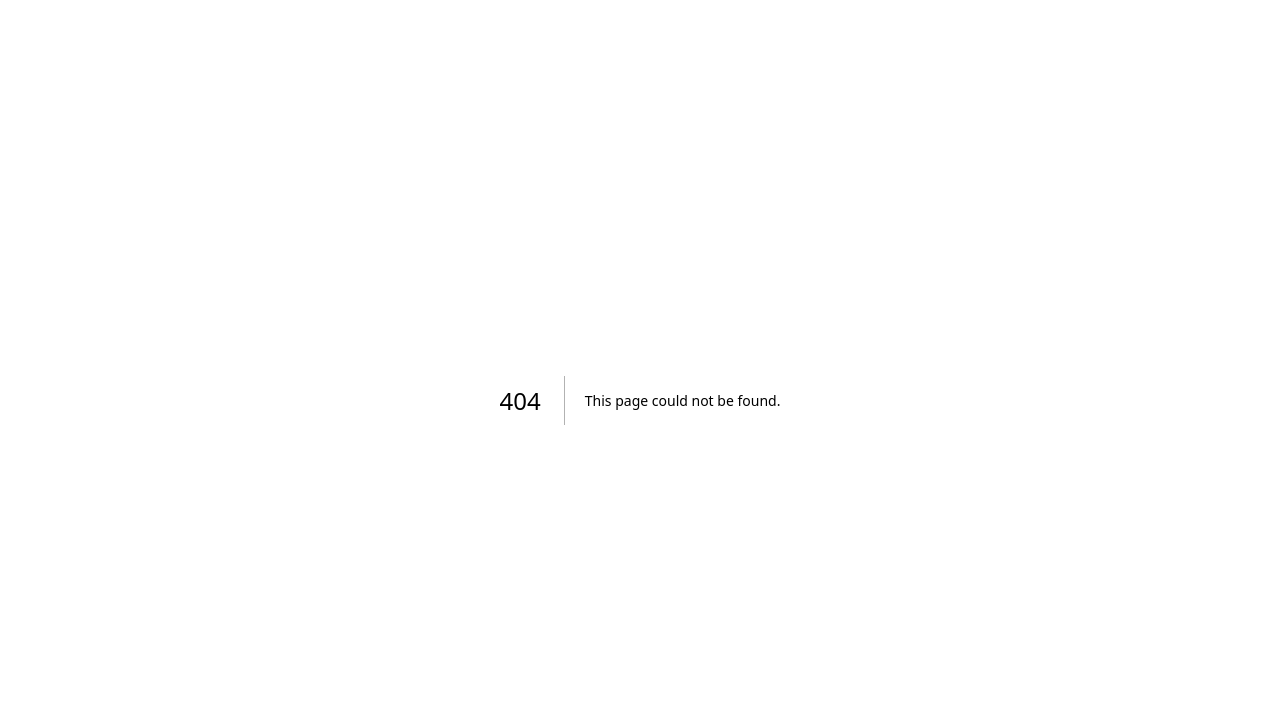
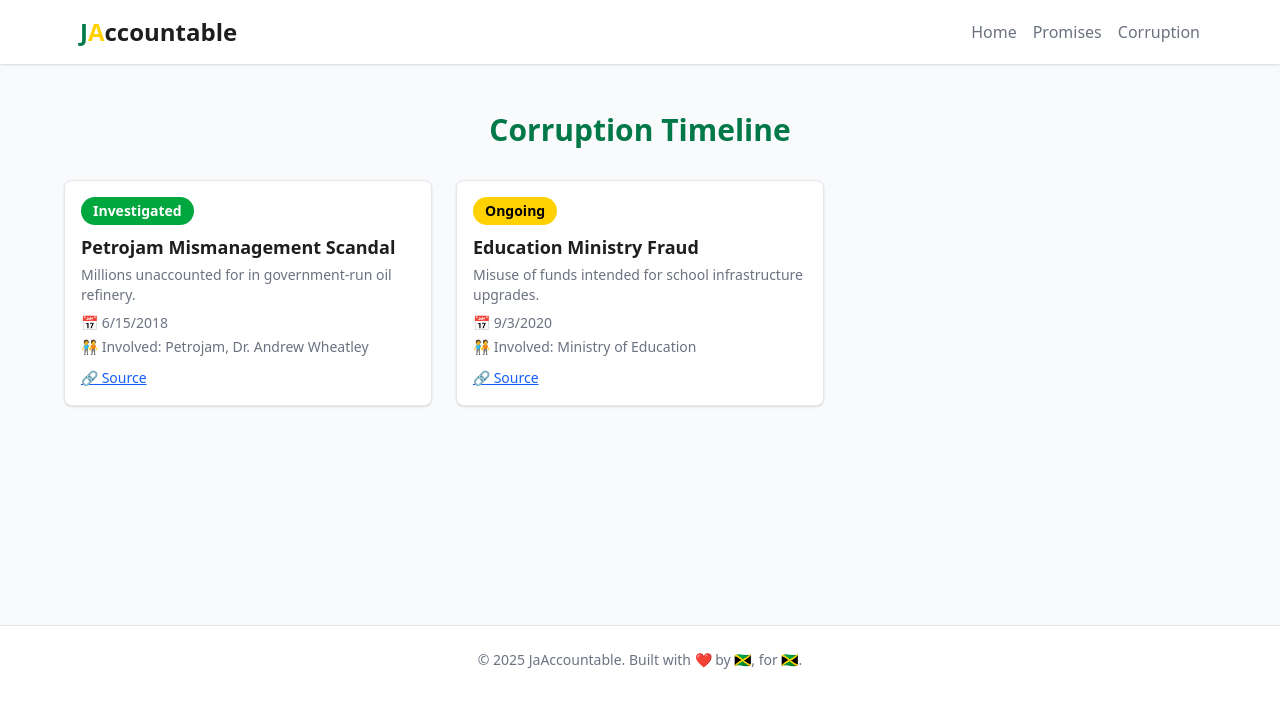
Before and after one commit to AshciR/jacountable, a Next.js app: page /corruption in a window 1280 px wide. Before the commit this address had no page. Shown: the top 708 px of the page. Built offline with nearby package versions, Linux system fonts and the light colour scheme.

Commit message:
Added corruption page

```diff
--- /dev/null
+++ b/src/app/corruption/page.tsx
@@ -0,0 +1,31 @@
+
+
+import data from "@/data/corruption.json";
+import {Header} from "@/components/Header";
+import {CorruptionCard} from "@/components/CorruptionCard";
+import {Footer} from "@/components/Footer";
+
+const CorruptionPage = () => (
+  <main className="bg-[#F9FAFB] text-charcoal min-h-screen flex flex-col">
+    <Header/>
+    <div className="flex-grow px-4 py-12">
+      <h1 className="text-3xl font-bold text-center mb-8 text-primary">Corruption Timeline</h1>
+      <div className="max-w-6xl mx-auto grid grid-cols-1 sm:grid-cols-2 lg:grid-cols-3 gap-6">
+        {data.map((item) => (
+          <CorruptionCard
+            key={item.id}
+            title={item.title}
+            description={item.description}
+            date={item.date}
+            involved={item.involved}
+            status={item.status}
+            source={item.source}
+          />
+        ))}
+      </div>
+    </div>
+    <Footer/>
+  </main>
+);
+
+export default CorruptionPage
--- /dev/null
+++ b/src/components/CorruptionCard.tsx
@@ -0,0 +1,43 @@
+type CorruptionCardProps = {
+  title: string;
+  description: string;
+  date: string;
+  involved: string[];
+  status: "Ongoing" | "Investigated" | "Ignored";
+  source: string;
+}
+
+const statusColors: Record<CorruptionCardProps["status"], string> = {
+  Ongoing: "bg-accent text-black",
+  Investigated: "bg-green-600 text-white",
+  Ignored: "bg-red-600 text-white"
+};
+
+const CorruptionCard = ({
+                          title,
+                          description,
+                          date,
+                          involved,
+                          status,
+                          source
+                        }: CorruptionCardProps) => (
+  <div className="bg-white border border-gray-200 rounded-lg shadow-sm p-4 hover:shadow-md transition-shadow">
+      <span className={`inline-block px-3 py-1 text-sm font-semibold rounded-full mb-2 ${statusColors[status]}`}>
+        {status}
+      </span>
+    <h2 className="text-lg font-semibold text-charcoal mb-1">{title}</h2>
+    <p className="text-sm text-slate mb-2">{description}</p>
+    <p className="text-sm text-slate mb-1">📅 {new Date(date).toLocaleDateString()}</p>
+    <p className="text-sm text-slate mb-2">🧑‍🤝‍🧑 Involved: {involved.join(", ")}</p>
+    <a
+      href={source}
+      target="_blank"
+      rel="noopener noreferrer"
+      className="text-blue-600 text-sm underline hover:text-blue-800"
+    >
+      🔗 Source
+    </a>
+  </div>
+);
+
+export {CorruptionCard}
--- /dev/null
+++ b/src/data/corruption.json
@@ -0,0 +1,20 @@
+[
+  {
+    "id": "1",
+    "title": "Petrojam Mismanagement Scandal",
+    "description": "Millions unaccounted for in government-run oil refinery.",
+    "date": "2018-06-15",
+    "involved": ["Petrojam", "Dr. Andrew Wheatley"],
+    "status": "Investigated",
+    "source": "https://example.com/report/petrojam"
+  },
+  {
+    "id": "2",
+    "title": "Education Ministry Fraud",
+    "description": "Misuse of funds intended for school infrastructure upgrades.",
+    "date": "2020-09-03",
+    "involved": ["Ministry of Education"],
+    "status": "Ongoing",
+    "source": "https://example.com/report/education"
+  }
+]
```
